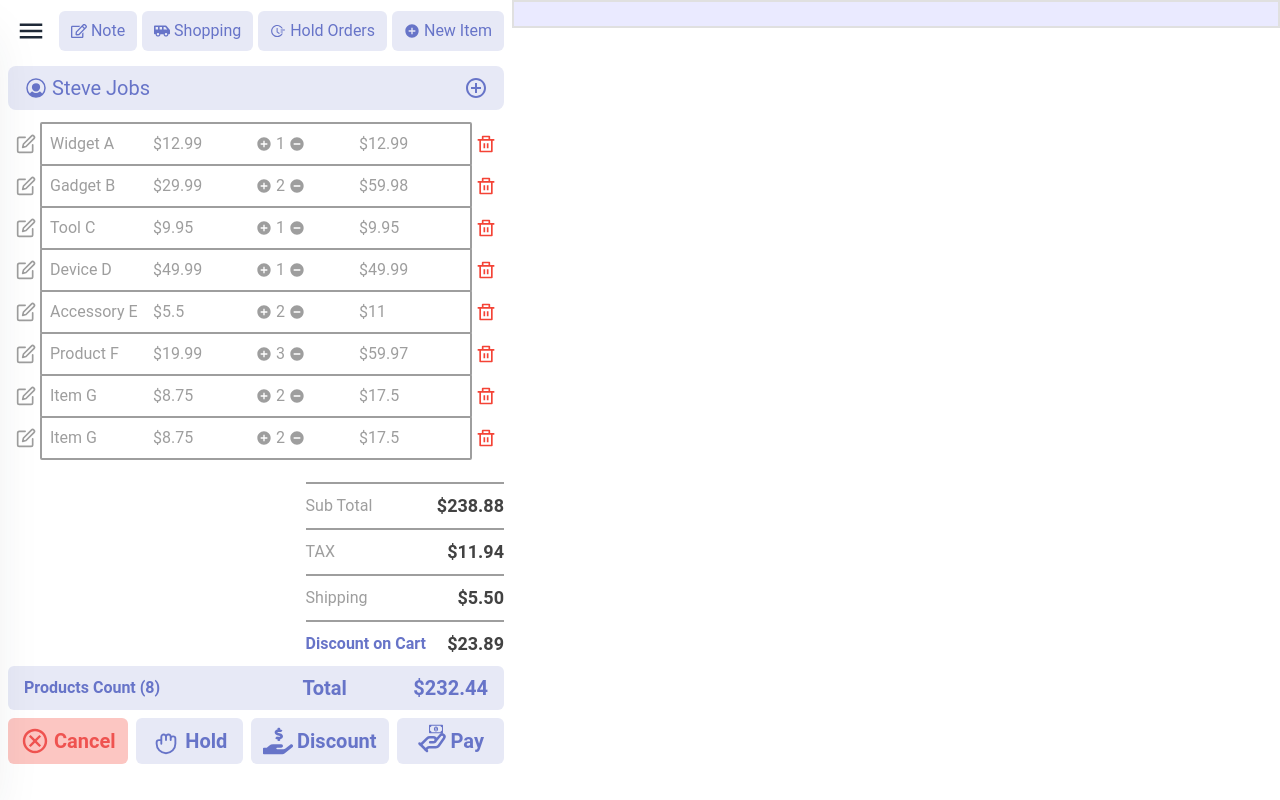
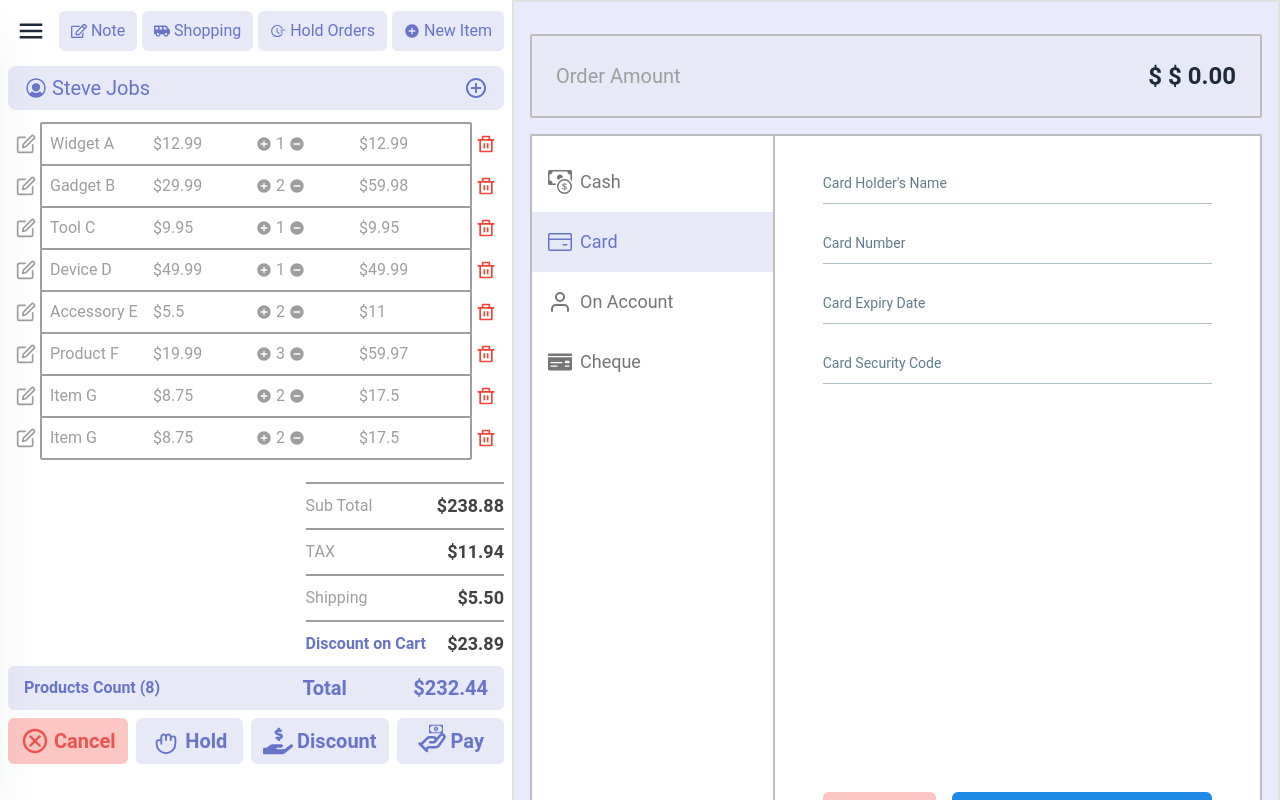
Before and after one commit to TrishonBaidaya7399/goBilling-Ecommerce-Client, a React (Vite) app: page /payment in a window 1280 px wide. Shown: the top 800 px of the page. Built offline with nearby package versions, Linux system fonts and the light colour scheme.

Commit message:
Payment page integrated

```diff
--- a/src/Pages/Cart/CartPage.jsx
+++ b/src/Pages/Cart/CartPage.jsx
@@ -7,7 +7,7 @@ import { PiHandGrabbing } from "react-icons/pi";
 import { FaHandHoldingUsd } from "react-icons/fa";
 import { LuHelpingHand } from "react-icons/lu";
 import { FaRegMoneyBillAlt } from "react-icons/fa";
-import { NavLink } from 'react-router-dom';
+import { useNavigate } from 'react-router-dom';
 import { useEffect, useState } from 'react';
 
 const CartPage = ({openCart}) => {
@@ -15,6 +15,7 @@ const CartPage = ({openCart}) => {
   const [discount, setDiscount] = useState(0)
   const [tax, setTax] = useState(0)
   const [products, setProducts] = useState(0)
+  const navigate = useNavigate()
   useEffect(() => {
     const newTax = subTotal * 0.05;
     setTax(newTax);
@@ -23,6 +24,11 @@ const CartPage = ({openCart}) => {
     const newDiscount = subTotal * 0.1;
     setDiscount(newDiscount);
   }, [products]);
+
+  const handlePayment = ()=>{
+    const totalAmount = (subTotal + tax + 5.50 - discount).toFixed(2);
+    navigate("/payment", {state:{totalAmount}})
+  }
   return (
     <div className="">
       <AddNewCustomer />
@@ -116,10 +122,10 @@ const CartPage = ({openCart}) => {
             <p className="text-3xl"><FaHandHoldingUsd /></p>
             <p className="hidden md:block">Discount</p>
         </div>
-        <NavLink to="payment" className=" rounded-md flex items-center justify-center gap-1 text-xl w-full px-3 py-2 font-semibold custom-bg-color custom-text-color">
+        <button onClick={handlePayment} className=" rounded-md flex items-center justify-center gap-1 text-xl w-full px-3 py-2 font-semibold custom-bg-color custom-text-color">
             <p className="text-3xl relative"><LuHelpingHand/><FaRegMoneyBillAlt className="text-sm absolute -top-1 right-1"/></p>
             <p className="hidden md:block">Pay</p>
-        </NavLink>
+        </button>
       </div>
       </div>
     </div>
--- a/src/Pages/PaymentPage/Payment.jsx
+++ b/src/Pages/PaymentPage/Payment.jsx
@@ -1,15 +1,277 @@
 // import PropTypes from 'prop-types';
+import { BsCashCoin } from "react-icons/bs";
+import { GoCreditCard } from "react-icons/go";
+import { FaMoneyCheck, FaRegMoneyBillAlt } from "react-icons/fa";
+import { useLocation, useNavigate } from "react-router-dom";
+import { FiUser } from "react-icons/fi";
+import { useState } from "react";
+import { Input } from "@material-tailwind/react";
+import { IoMdCloseCircleOutline } from "react-icons/io";
+import { LuHelpingHand } from "react-icons/lu";
 
 const Payment = () => {
-    return (
-        <div>
+  const [activeCash, setActiveCash] = useState(false);
+  const [activeCard, setActiveCard] = useState(true);
+  const [activeAccount, setActiveAccount] = useState(false);
+  const [activeCheque, setActiveCheque] = useState(false);
+  const location = useLocation();
+  const navigate = useNavigate()
+  const totalAmount = location.state?.totalAmount || "$ 0.00";
+  console.log(totalAmount);
+  const handlePay = (e)=> {
+e.preventDefault();
 
+  }
+  return (
+    <div className="p-4">
+      <div className="my-4 border-2 border-gray-400 custom-bg-color bg-opacity-50 rounded-sm flex justify-between items-center p-6">
+        <p className="text-xl text-gray-500">Order Amount</p>
+        <p className="text-2xl font-bold">$ {totalAmount}</p>
+      </div>
+      <div className="flex w-full h-full border-2 border-gray-400 rounded-sm bg-white">
+        <div className="w-1/3 pt-4 text-gray-600 border-r-2 border-gray-400 flex flex-col">
+          <button
+            onClick={() => {setActiveCash(true); setActiveCard(false);setActiveAccount(false);setActiveCheque(false)}}
+            className={`${
+              activeCash
+                ? "flex gap-2 px-4 text-lg py-4 items-center custom-bg-color custom-text-color"
+                : "flex gap-2 px-4 text-lg py-4 items-center"
+            }`}
+          >
+            <p className="text-2xl">
+              <BsCashCoin />
+            </p>
+            <p>Cash</p>
+          </button>
+          <button
+            onClick={() => {setActiveCash(false); setActiveCard(true);setActiveAccount(false);setActiveCheque(false)}}
+            className={`${
+              activeCard
+                ? "flex gap-2 px-4 text-lg py-4 items-center custom-bg-color custom-text-color"
+                : "flex gap-2 px-4 text-lg py-4 items-center"
+            }`}
+          >
+            <p className="text-2xl">
+              <GoCreditCard />
+            </p>
+            <p>Card</p>
+          </button>
+          <button
+            onClick={() => {setActiveCash(false); setActiveCard(false);setActiveAccount(true);setActiveCheque(false)}}
+            className={`${
+              activeAccount
+                ? "flex gap-2 px-4 text-lg py-4 items-center custom-bg-color custom-text-color"
+                : "flex gap-2 px-4 text-lg py-4 items-center"
+            }`}
+          >
+            <p className="text-2xl">
+              <FiUser />
+            </p>
+            <p>On Account</p>
+          </button>
+          <button
+            onClick={() => {setActiveCash(false); setActiveCard(false);setActiveAccount(false);setActiveCheque(true)}}
+            className={`${
+              activeCheque
+                ? "flex gap-2 px-4 text-lg py-4 items-center custom-bg-color custom-text-color"
+                : "flex gap-2 px-4 text-lg py-4 items-center"
+            }`}
+          >
+            <p className="text-2xl">
+              <FaMoneyCheck />
+            </p>
+            <p>Cheque</p>
+          </button>
         </div>
-    );
+        <div className="w-2/3 py-4 text-gray-400 px-12 h-[100vh] ">
+         <div className=" flex flex-col justify-between">
+           <div className="h-[80vh]">
+           {activeCard && (
+            <div className="flex flex-col gap-2">
+              <form>
+                <div className="py-2">
+                  <Input
+                    className=""
+                    type="text"
+                    name="cardName"
+                    variant="standard"
+                    label="Card Holder's Name"
+                  />
+                </div>
+                <div className="py-2">
+                  <Input
+                    className=""
+                    type="text"
+                    name="cardNumber"
+                    variant="standard"
+                    label="Card Number"
+                  />
+                </div>
+
+                <div className="py-2">
+                  <Input
+                    className=""
+                    type="text"
+                    name="cardExpireDate"
+                    variant="standard"
+                    label="Card Expiry Date"
+                  />
+                </div>
+                <div className="py-2">
+                  <Input
+                    className=""
+                    type="text"
+                    name="cardScreed"
+                    variant="standard"
+                    label="Card Security Code"
+                  />
+                </div>
+              </form>
+            </div>
+          )}
+          {activeCash && (
+            <div className="flex flex-col gap-2">
+              <form>
+                {/* Customize these input fields for Cash payment */}
+                <div className="py-2">
+                  <Input
+                    className=""
+                    type="text"
+                    name="cashAmount"
+                    variant="standard"
+                    label="Cash Amount"
+                  />
+                </div>
+              </form>
+            </div>
+          )}
+          {activeAccount && (
+            <div className="flex flex-col gap-2">
+              <form>
+                {/* Customize these input fields for On Account payment */}
+                <div className="py-2">
+                  <Input
+                    className=""
+                    type="text"
+                    name="accountName"
+                    variant="standard"
+                    label="Account Holder's Name"
+                  />
+                </div>
+                <div className="py-2">
+                  <Input
+                    className=""
+                    type="text"
+                    name="accountNumber"
+                    variant="standard"
+                    label="Account Number"
+                  />
+                </div>
+                <div className="py-2">
+                  <Input
+                    className=""
+                    type="text"
+                    name="customerId"
+                    variant="standard"
+                    label="Customer ID"
+                  />
+                </div>
+                <div className="py-2">
+                  <Input
+                    className=""
+                    type="text"
+                    name="billingAddress"
+                    variant="standard"
+                    label="Billing Address"
+                  />
+                </div>
+              </form>
+            </div>
+          )}
+          {activeCheque && (
+            <div className="flex flex-col gap-2">
+              <form>
+                {/* Customize these input fields for Cheque payment */}
+                <div className="py-2">
+                  <Input
+                    className=""
+                    type="text"
+                    name="chequeNumber"
+                    variant="standard"
+                    label="Cheque Number"
+                  />
+                </div>
+                <div className="py-2">
+                  <Input
+                    className=""
+                    type="text"
+                    name="bankName"
+                    variant="standard"
+                    label="Bank Name"
+                  />
+                </div>
+                <div className="py-2">
+                  <Input
+                    className=""
+                    type="text"
+                    name="branchName"
+                    variant="standard"
+                    label="Branch Name"
+                  />
+                </div>
+                <div className="py-2">
+                  <Input
+                    className=""
+                    type="text"
+                    name="accountNumber"
+                    variant="standard"
+                    label="Account Number"
+                  />
+                </div>
+                <div className="py-2">
+                  <Input
+                    className=""
+                    type="text"
+                    name="chequeNumber"
+                    variant="standard"
+                    label="Cheque Number"
+                  />
+                </div>
+                <div className="py-2">
+                  <Input
+                    className=""
+                    type="text"
+                    name="chequeDate"
+                    variant="standard"
+                    label="Cheque Date"
+                  />
+                </div>
+              </form>
+            </div>
+          )}
+           </div>
+          <div className="actionButtons  flex gap-4 w-full">
+            <button onClick={()=>navigate("/")} className=" rounded-md flex items-center justify-center gap-1 text-lg w-fit p-3 font-semibold bg-red-500/30 text-red-400 ">
+              <p className="text-3xl">
+                <IoMdCloseCircleOutline />
+              </p>
+              <p className="hidden md:block">Cancel</p>
+            </button>
+            <button onClick={handlePay} className=" rounded-md flex items-center justify-center gap-1 text-lg w-full p-3 font-semibold bg-blue-600 text-white">
+              <p className="text-3xl relative">
+                <LuHelpingHand />
+                <FaRegMoneyBillAlt className="text-sm absolute -top-1 right-1" />
+              </p>
+              <p className="hidden md:block">Complete Payment</p>
+            </button>
+          </div>
+         </div>
+        </div>
+      </div>
+    </div>
+  );
 };
 
-Payment.propTypes = {
-
-};
+Payment.propTypes = {};
 
 export default Payment;
```
